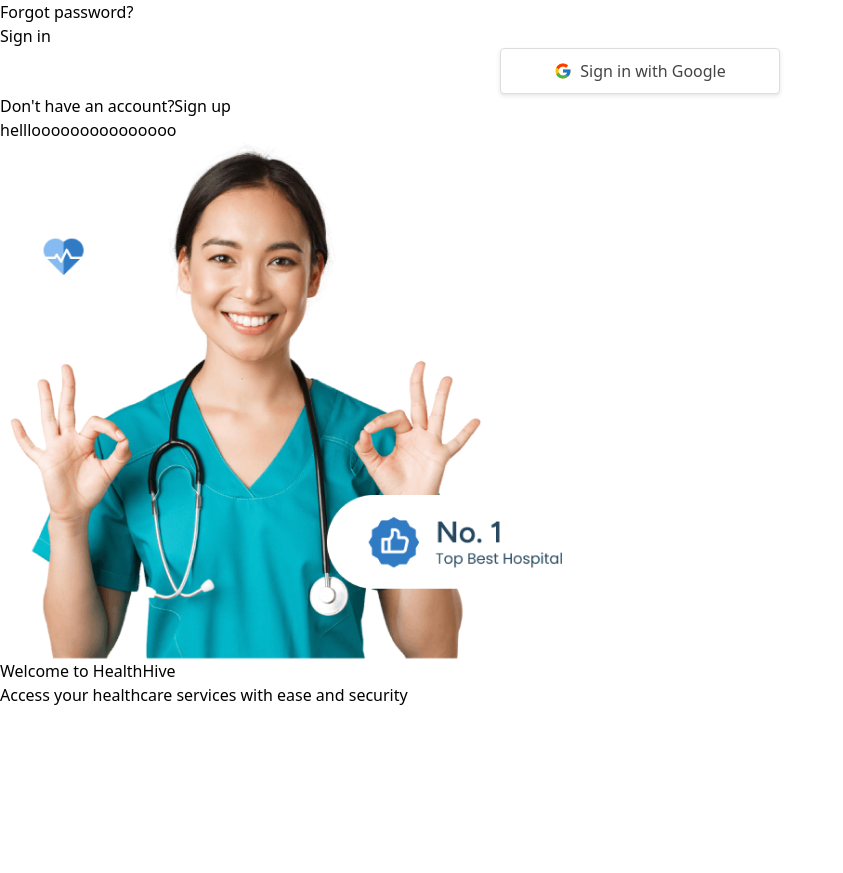
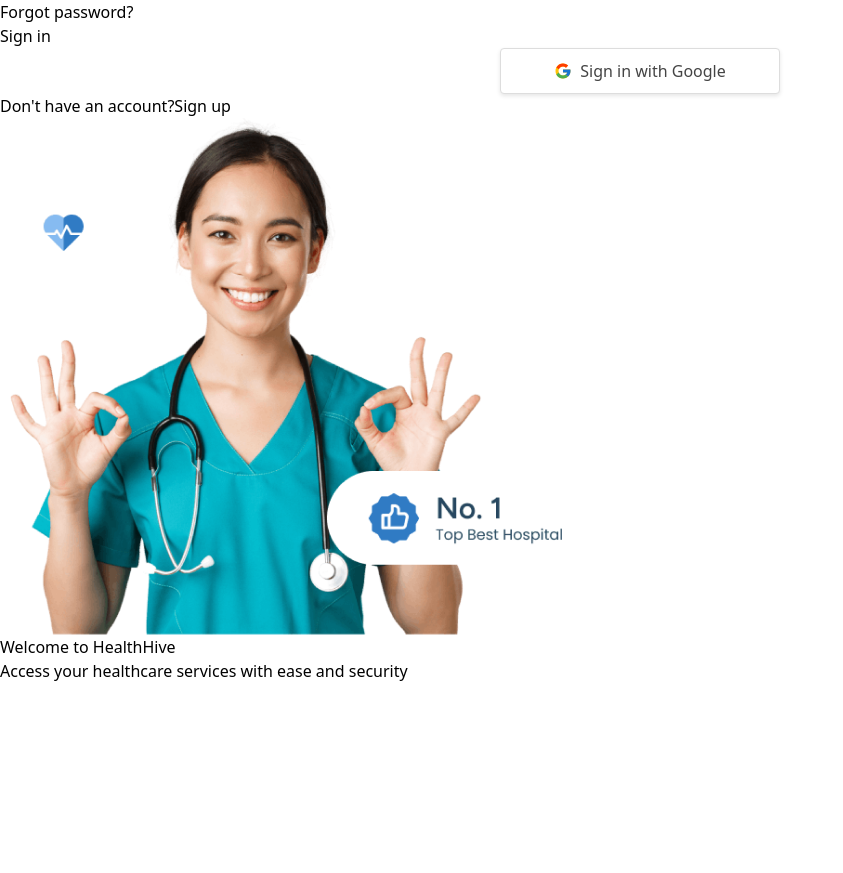
Before and after one commit to ansaralikunju311311/HealthHive, a React (Vite) app in the folder Frontend/: page /login in a window 1280 px wide. Shown: the part 2704-3577 px from the top of the page, without its empty margins (0-843 px from the left). Built offline with nearby package versions, Linux system fonts and the light colour scheme; no server answers.

Commit message:
bugg fix

```diff
--- a/Frontend/src/Pages/User/Login.jsx
+++ b/Frontend/src/Pages/User/Login.jsx
@@ -237,7 +237,7 @@ const Login = () => {
       </div>
 
       {/* Right Side - Image */}
-      <h1>helllooooooooooooooo</h1>
+      {/* <h1>helllooooooooooooooo</h1> */}
       <div className="hidden lg:block lg:w-1/2 relative">
         <img
           src={Bannerdoctor}
```
